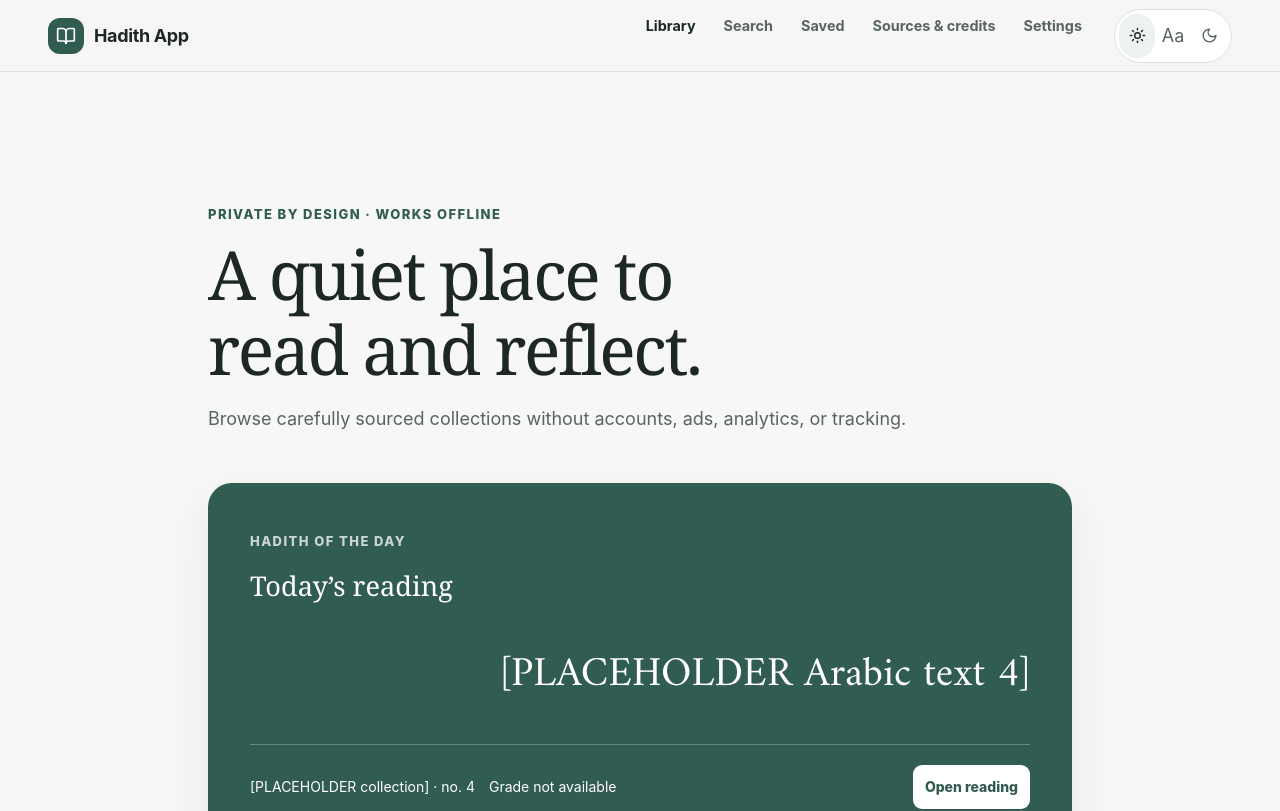
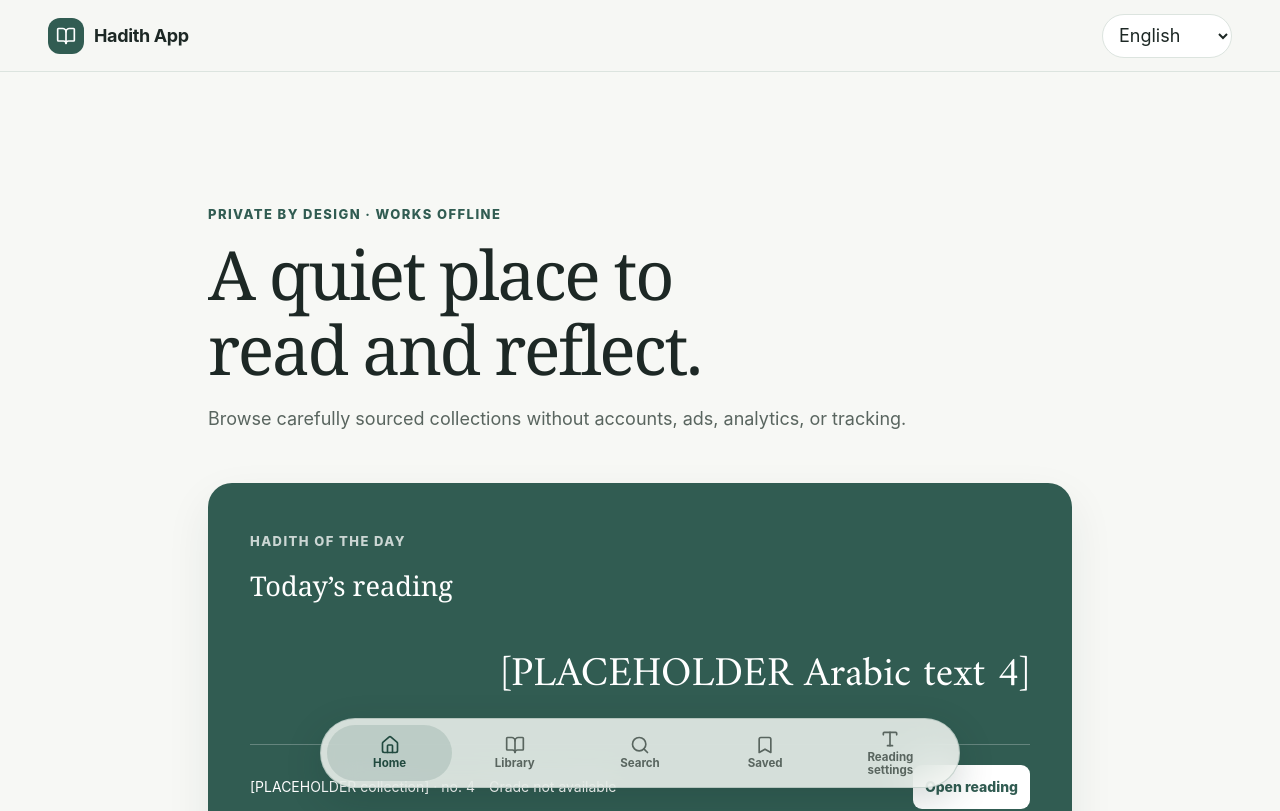
Before and after one commit to haiderimran019/Riyadh-as-Saliheen, a React (Vite) app: page / in a window 1280 px wide. Shown: the top 811 px of the page. Built offline with nearby package versions, Linux system fonts and the light colour scheme.

Commit message:
feat: add floating navigation and language picker

```diff
--- a/src/App.tsx
+++ b/src/App.tsx
@@ -1,12 +1,13 @@
 import { lazy, Suspense } from 'react'
-import { BookOpen, Bookmark, Search, Settings } from 'lucide-react'
+import { BookOpen, Bookmark, House, Search, Type } from 'lucide-react'
 import { Link, NavLink, Route, Routes } from 'react-router-dom'
 import { APP_NAME } from './config'
 import { InstallPrompt } from './components/InstallPrompt'
-import { ThemeSwitcher } from './components/ThemeSwitcher'
+import { LanguagePicker } from './components/LanguagePicker'
 
 const CollectionPage = lazy(() => import('./pages/CollectionPage').then((module) => ({ default: module.CollectionPage })))
 const HomePage = lazy(() => import('./pages/HomePage').then((module) => ({ default: module.HomePage })))
+const LibraryPage = lazy(() => import('./pages/LibraryPage').then((module) => ({ default: module.LibraryPage })))
 const ReaderPage = lazy(() => import('./pages/ReaderPage').then((module) => ({ default: module.ReaderPage })))
 const SavedPage = lazy(() => import('./pages/SavedPage').then((module) => ({ default: module.SavedPage })))
 const SearchPage = lazy(() => import('./pages/SearchPage').then((module) => ({ default: module.SearchPage })))
@@ -22,20 +23,14 @@ export function App() {
           <span className="brand-mark" aria-hidden="true"><BookOpen size={20} /></span>
           {APP_NAME}
         </Link>
-        <nav className="desktop-nav" aria-label="Primary navigation">
-          <NavLink to="/">Library</NavLink>
-          <NavLink to="/search">Search</NavLink>
-          <NavLink to="/saved">Saved</NavLink>
-          <NavLink to="/sources">Sources & credits</NavLink>
-          <NavLink to="/settings">Settings</NavLink>
-        </nav>
-        <ThemeSwitcher />
+        <LanguagePicker />
       </header>
 
       <div id="main-content" tabIndex={-1}>
         <Suspense fallback={<div className="route-loading" role="status">Loading…</div>}>
           <Routes>
             <Route path="/" element={<HomePage />} />
+            <Route path="/library" element={<LibraryPage />} />
             <Route path="/collection/:collectionId" element={<CollectionPage />} />
             <Route path="/collection/:collectionId/chapter/:chapterId" element={<ReaderPage />} />
             <Route path="/search" element={<SearchPage />} />
@@ -49,11 +44,12 @@ export function App() {
 
       <InstallPrompt />
 
-      <nav className="mobile-nav" aria-label="Mobile navigation">
-        <NavLink to="/"><BookOpen size={20} /><span>Library</span></NavLink>
+      <nav className="floating-nav" aria-label="Primary navigation">
+        <NavLink to="/" end aria-label="Home"><House size={20} /><span>Home</span></NavLink>
+        <NavLink to="/library" aria-label="Library"><BookOpen size={20} /><span>Library</span></NavLink>
         <NavLink to="/search"><Search size={20} /><span>Search</span></NavLink>
         <NavLink to="/saved"><Bookmark size={20} /><span>Saved</span></NavLink>
-        <NavLink to="/settings"><Settings size={20} /><span>Settings</span></NavLink>
+        <NavLink to="/settings" aria-label="Reading settings"><Type size={20} /><span>Reading settings</span></NavLink>
       </nav>
     </div>
   )
--- /dev/null
+++ b/src/components/LanguagePicker.tsx
@@ -0,0 +1,33 @@
+import { useEffect, useState } from 'react'
+import { getSetting, setSetting } from '../data/db'
+
+export const APP_LANGUAGES = [
+  { code: 'en', name: 'English' },
+  { code: 'ar', name: 'العربية' },
+  { code: 'ur', name: 'اردو' },
+  { code: 'bn', name: 'বাংলা' },
+  { code: 'hi', name: 'हिन्दी' },
+] as const
+
+export function LanguagePicker() {
+  const [language, setLanguage] = useState('en')
+
+  useEffect(() => {
+    getSetting('language', 'en').then(setLanguage)
+  }, [])
+
+  const chooseLanguage = (value: string) => {
+    setLanguage(value)
+    void setSetting('language', value)
+    window.dispatchEvent(new CustomEvent('app-language-change', { detail: value }))
+  }
+
+  return (
+    <label className="header-language">
+      <span className="sr-only">Reading language</span>
+      <select aria-label="Reading language" value={language} onChange={(event) => chooseLanguage(event.target.value)}>
+        {APP_LANGUAGES.map((item) => <option key={item.code} value={item.code}>{item.name}</option>)}
+      </select>
+    </label>
+  )
+}
--- /dev/null
+++ b/src/pages/LibraryPage.tsx
@@ -0,0 +1,40 @@
+import { useEffect, useState } from 'react'
+import { ArrowRight } from 'lucide-react'
+import { Link } from 'react-router-dom'
+import { loadCollections } from '../data/loader'
+import type { CollectionsManifest } from '../types/hadith'
+
+export function LibraryPage() {
+  const [manifest, setManifest] = useState<CollectionsManifest | null>(null)
+  const [error, setError] = useState('')
+
+  useEffect(() => {
+    loadCollections().then(setManifest).catch((reason: Error) => setError(reason.message))
+  }, [])
+
+  return (
+    <main className="content-page page-with-nav">
+      <header className="page-heading compact">
+        <p className="eyebrow">Browse</p>
+        <h1>Library</h1>
+        <p>Choose a collection, then browse by chapter.</p>
+      </header>
+      {error && <p className="notice error">{error}</p>}
+      <div className="collection-grid">
+        {manifest?.collections.map((collection) => (
+          <Link className="collection-card" to={`/collection/${collection.id}`} key={collection.id}>
+            <div>
+              <span className="label">Collection</span>
+              <h2>{collection.title}</h2>
+              <p>{collection.description}</p>
+            </div>
+            <div className="collection-action">
+              {collection.placeholder && <span className="placeholder-badge">Placeholder data</span>}
+              <ArrowRight aria-hidden="true" />
+            </div>
+          </Link>
+        ))}
+      </div>
+    </main>
+  )
+}
--- a/src/styles.css
+++ b/src/styles.css
@@ -56,9 +56,7 @@ button:focus-visible, a:focus-visible, input:focus-visible, select:focus-visible
 .topbar { min-height: 72px; padding: 0 clamp(16px, 5vw, 48px); display: flex; align-items: center; justify-content: space-between; border-bottom: 1px solid var(--border); background: color-mix(in srgb, var(--bg) 92%, transparent); }
 .brand { display: flex; align-items: center; gap: 10px; color: var(--text); text-decoration: none; font-weight: 750; letter-spacing: -0.02em; }
 .brand-mark { display: grid; place-items: center; width: 36px; height: 36px; border-radius: 12px; color: white; background: var(--accent); }
-.desktop-nav { display: flex; align-items: center; gap: 28px; margin-left: auto; margin-right: 32px; }
-.desktop-nav a { color: var(--muted); text-decoration: none; font-size: .9rem; font-weight: 700; }
-.desktop-nav a.active { color: var(--text); }
+.header-language select { max-width: 10rem; padding: 0 34px 0 12px; border: 1px solid var(--border); border-radius: 999px; background: var(--surface); color: var(--text); }
 .theme-switcher { display: flex; padding: 4px; border: 1px solid var(--border); border-radius: 999px; background: var(--surface); }
 .theme-switcher button { display: grid; place-items: center; width: 36px; height: 32px; border: 0; border-radius: 999px; background: transparent; color: var(--muted); cursor: pointer; }
 .theme-switcher button[data-active='true'] { background: var(--surface-soft); color: var(--text); }
@@ -90,7 +88,7 @@ h2, h3 { text-wrap: balance; }
 .page-heading p:not(.eyebrow) { color: var(--muted); font-size: 1.05rem; line-height: 1.7; }
 .page-heading.compact { margin-bottom: 34px; }
 .continue-link { display: block; width: fit-content; margin-top: 22px; padding: 11px 15px; border-radius: 10px; background: var(--accent); color: white; text-decoration: none; font-size: .85rem; font-weight: 750; }
-.topbar a, .desktop-nav a, .back-link, .continue-link, .chapter-row, .source-link { min-height: 44px; }
+.topbar a, .back-link, .continue-link, .chapter-row, .source-link { min-height: 44px; }
 .section-title { display: flex; align-items: baseline; justify-content: space-between; margin-bottom: 16px; }
 .section-title h2 { margin: 0; font-family: "Batang", "BatangChe", "Noto Serif KR", Georgia, serif; font-size: 1.7rem; font-weight: 550; }
 .section-title span { color: var(--muted); font-size: .85rem; }
@@ -190,19 +188,18 @@ h2, h3 { text-wrap: balance; }
 .source-card dt { color: var(--muted); font-size: .72rem; font-weight: 750; text-transform: capitalize; }
 .source-card dd { margin: 5px 0 0; font-size: .88rem; }
 .source-link { display: inline-flex; align-items: center; gap: 6px; color: var(--accent); font-size: .82rem; font-weight: 750; }
-.mobile-nav { display: none; }
+.floating-nav { position: fixed; z-index: 40; right: 0; bottom: calc(12px + env(safe-area-inset-bottom)); left: 0; display: grid; grid-template-columns: repeat(5, 1fr); width: min(92vw, 640px); min-height: 64px; margin: auto; padding: 6px; border: 1px solid color-mix(in srgb, var(--accent) 20%, transparent); border-radius: 999px; background: rgba(247, 248, 245, .84); box-shadow: 0 12px 36px rgba(18, 45, 38, .18); backdrop-filter: blur(20px) saturate(1.4); }
+:root[data-theme='dark'] .floating-nav { background: rgba(17, 41, 35, .88); }
+.floating-nav a { display: flex; min-width: 0; min-height: 50px; align-items: center; justify-content: center; flex-direction: column; gap: 2px; padding: 4px 6px; border-radius: 999px; color: var(--muted); font-size: .72rem; font-weight: 750; line-height: 1.15; text-align: center; text-decoration: none; }
+.floating-nav a.active { background: color-mix(in srgb, var(--accent) 15%, transparent); color: var(--accent-strong); }
+.floating-nav span { max-width: 10ch; }
+.app-shell { padding-bottom: calc(92px + env(safe-area-inset-bottom)); }
 .install-prompt { position: fixed; z-index: 15; right: 22px; bottom: 22px; display: inline-flex; align-items: center; gap: 8px; padding: 12px 16px; border: 0; border-radius: 12px; background: var(--accent); color: white; box-shadow: var(--shadow); font-weight: 800; cursor: pointer; }
 .route-loading { display: grid; place-items: center; min-height: 45vh; color: var(--muted); }
 @media (max-width: 720px) {
-  .desktop-nav { display: none; }
   .topbar { min-height: 64px; padding: 0 16px; }
   .eyebrow, .label { display: -webkit-box; overflow: hidden; letter-spacing: .04em; text-transform: none; -webkit-box-orient: vertical; -webkit-line-clamp: 2; }
   .brand { font-size: .9rem; }
-  .page-with-nav { padding-bottom: 110px; }
-  .mobile-nav { position: fixed; inset: auto 0 0; z-index: 10; display: grid; grid-template-columns: repeat(4, 1fr); padding: 8px 8px max(8px, env(safe-area-inset-bottom)); border-top: 1px solid var(--border); background: color-mix(in srgb, var(--surface) 96%, transparent); backdrop-filter: blur(14px); }
-  .mobile-nav a, .mobile-nav > span { display: flex; align-items: center; flex-direction: column; gap: 4px; padding: 7px; color: var(--muted); text-decoration: none; font-size: .68rem; font-weight: 700; }
-  .mobile-nav a.active { color: var(--accent); }
-  .mobile-nav > span[aria-disabled='true'] { opacity: .45; }
   .collection-card { align-items: flex-start; flex-direction: column; }
   .collection-action { width: 100%; justify-content: space-between; }
   .reader-heading { grid-template-columns: 1fr; }
@@ -213,6 +210,9 @@ h2, h3 { text-wrap: balance; }
   .source-card dl { grid-template-columns: 1fr; }
   .install-prompt { right: 12px; bottom: 88px; }
 }
+@media (max-width: 359px) { .floating-nav span { display: none; } }
+@media (prefers-reduced-transparency: reduce) { .floating-nav { background: var(--surface); backdrop-filter: none; } }
+@supports not (backdrop-filter: blur(1px)) { .floating-nav { background: var(--surface); } }
 @media (min-width: 1100px) {
   .three-pane-page { display: grid; grid-template-columns: 230px minmax(0, 760px) 300px; align-items: start; gap: 28px; width: min(1440px, calc(100% - 48px)); padding-top: 34px; }
   .browse-pane { position: sticky; top: 24px; display: block; max-height: calc(100vh - 48px); overflow-y: auto; }
```
Also changed, not shown: src/pages/HomePage.tsx (+3 -21 lines), 1 other file (tests, documents, lock files or other folders).
